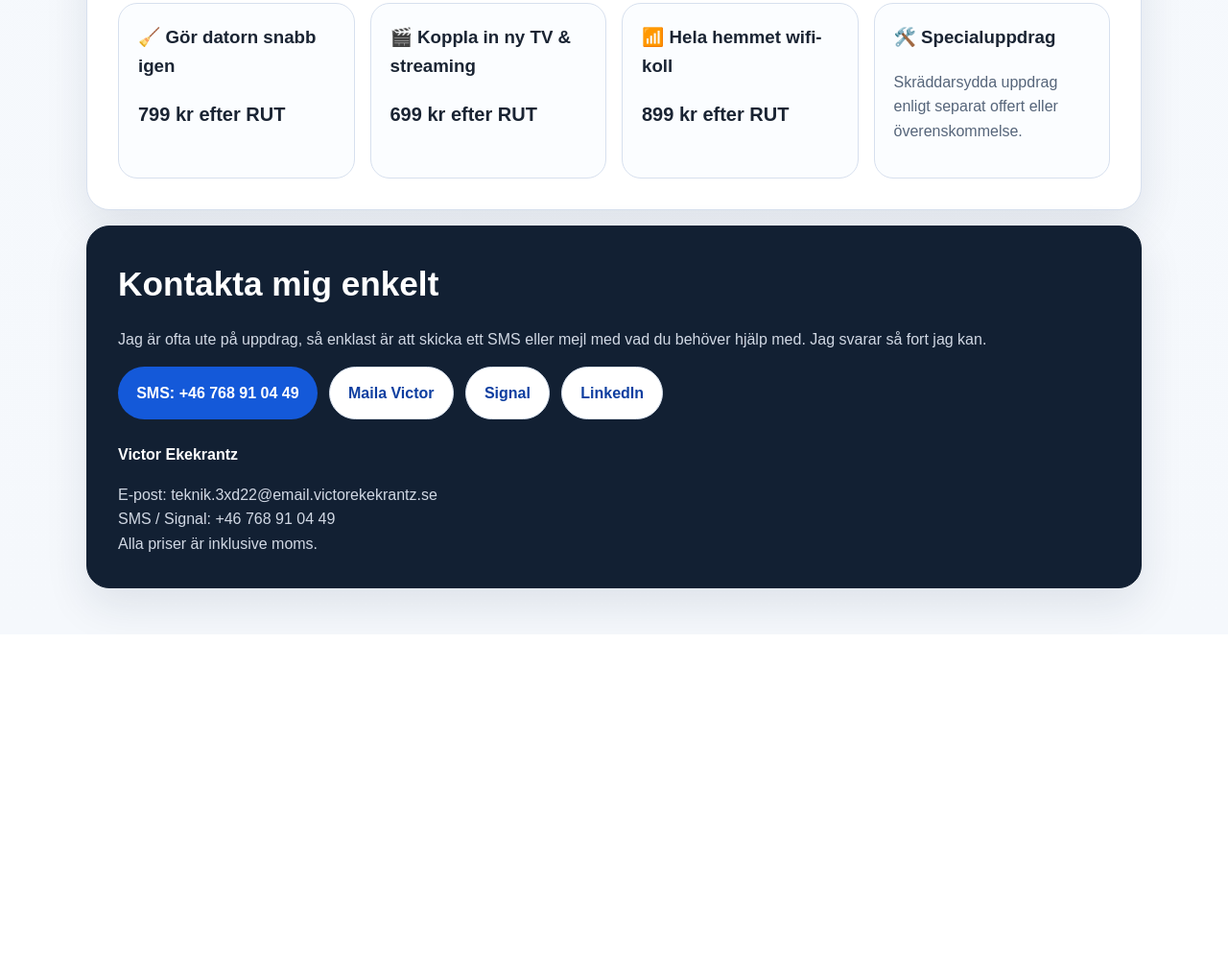
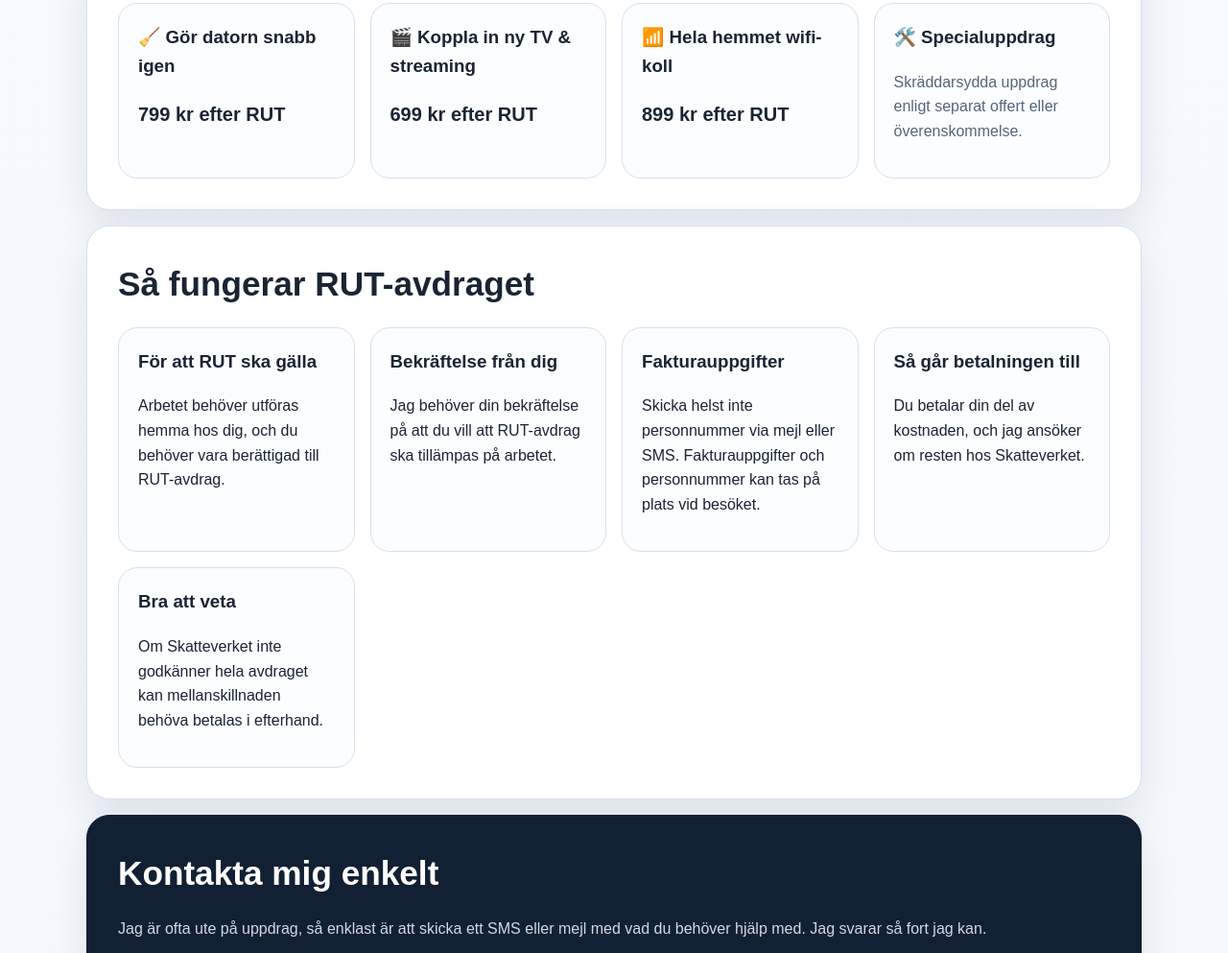
Before and after one commit to VictorieeMan/it-fixaren.victorekekrantz.se, a plain HTML site: page index.html in a window 1280 px wide. Shown: the part 2619-3612 px from the top of the page at 96% size. Before the commit the page ends 3280 px from the top, so only its background shows below. Drawn offline with Linux system fonts and the light colour scheme.

Commit message:
Add RUT section with confirmation and invoicing guidance

```diff
--- a/index.html
+++ b/index.html
@@ -355,6 +355,32 @@
       </div>
     </section>
 
+    <section class="section">
+      <h2>Så fungerar RUT-avdraget</h2>
+      <div class="grid">
+        <article class="card">
+          <h3>För att RUT ska gälla</h3>
+          <p>Arbetet behöver utföras hemma hos dig, och du behöver vara berättigad till RUT-avdrag.</p>
+        </article>
+        <article class="card">
+          <h3>Bekräftelse från dig</h3>
+          <p>Jag behöver din bekräftelse på att du vill att RUT-avdrag ska tillämpas på arbetet.</p>
+        </article>
+        <article class="card">
+          <h3>Fakturauppgifter</h3>
+          <p>Skicka helst inte personnummer via mejl eller SMS. Fakturauppgifter och personnummer kan tas på plats vid besöket.</p>
+        </article>
+        <article class="card">
+          <h3>Så går betalningen till</h3>
+          <p>Du betalar din del av kostnaden, och jag ansöker om resten hos Skatteverket.</p>
+        </article>
+        <article class="card">
+          <h3>Bra att veta</h3>
+          <p>Om Skatteverket inte godkänner hela avdraget kan mellanskillnaden behöva betalas i efterhand.</p>
+        </article>
+      </div>
+    </section>
+
     <section class="section contact-box">
       <h2>Kontakta mig enkelt</h2>
       <p class="muted">
```
